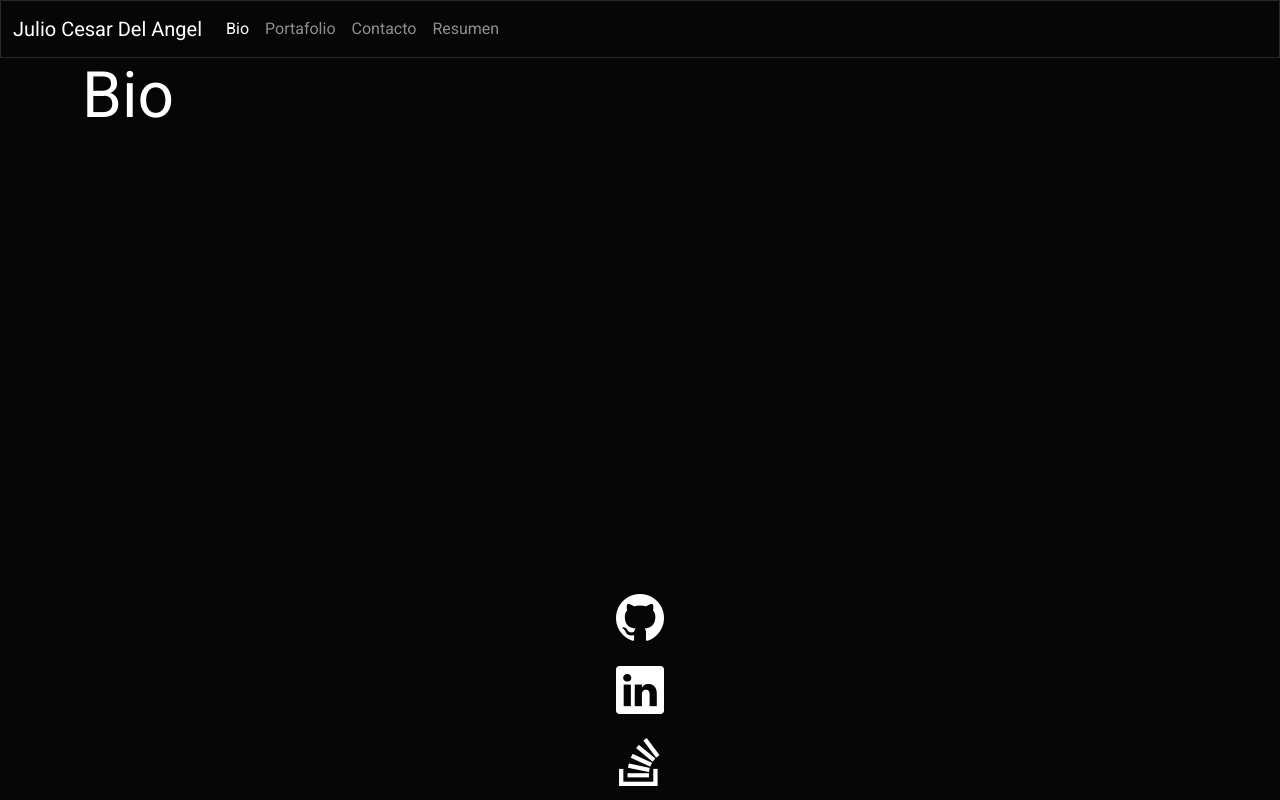
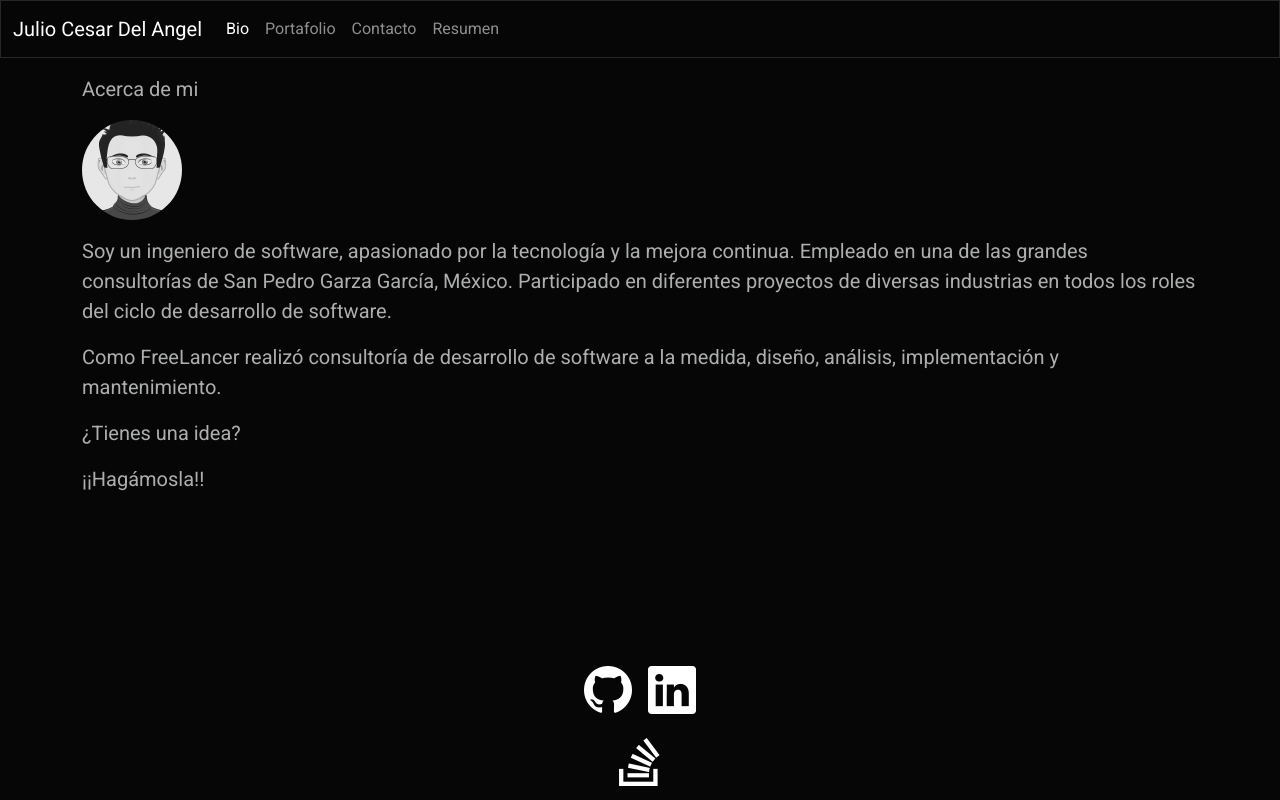
Before and after one commit to JulioCesarDelAngel/Portfolio-M20-D01, a React (Create React App) app: page / in a window 1280 px wide. Built offline with nearby package versions, Linux system fonts and the light colour scheme.

Commit message:
se agrega informacion de bio page, se corrige footer

```diff
--- a/src/components/Footer.js
+++ b/src/components/Footer.js
@@ -3,15 +3,15 @@ import React from "react";
 export default function Footer(){
     return(
         <footer className="footer fixed-bottom container text-center col-md-2">
-            <a className="ms-4 me-4" href="https://github.com/JulioCesarDelAngel" target="_blank" rel="noreferrer">
+            <a className="ms-2 me-2" href="https://github.com/JulioCesarDelAngel" target="_blank" rel="noreferrer">
                 <i className="bi bi-github" style={{fontSize:"3rem",color: "white"}}></i>
             </a>
 
-            <a className="ms-4 me-4" href="https://www.linkedin.com/in/JuliusMathison" target="_blank" rel="noreferrer">
+            <a className="ms-2 me-2" href="https://www.linkedin.com/in/JuliusMathison" target="_blank" rel="noreferrer">
                 <i className="bi bi-linkedin" style={{fontSize:"3rem",color: "white"}}></i>
             </a>
 
-            <a className="ms-4 me-4" href="https://stackoverflow.com/users/19882522" target="_blank" rel="noreferrer">
+            <a className="ms-2 me-2" href="https://stackoverflow.com/users/19882522" target="_blank" rel="noreferrer">
                 <i className="bi bi-stack-overflow" style={{fontSize:"3rem",color: "white"}}></i>
             </a>
         </footer>
--- a/src/components/pages/Bio.js
+++ b/src/components/pages/Bio.js
@@ -1,7 +1,24 @@
-import React from "react";
+import React, { Fragment } from "react";
+import profileImage from '../../assets/images/myAvatar_bw.png'
 
 export default function Bio () {
     return (
-        <h1>Bio</h1>
+        <Fragment>
+            <p className="blockquote mt-3">Acerca de mi</p>
+            <img src={profileImage} className="rounded-circle" style={{with:"100px",height:"100px"}}
+            borderRadius="50%" alt="Cinque Terre"></img>
+                <figure class="text-center">
+                <blockquote className="blockquote mt-3">
+                    <p className="text-start">Soy un ingeniero de software, apasionado por la tecnología y la mejora continua.
+                        Empleado en una de las grandes consultorías de San Pedro Garza García, México.
+                        Participado en diferentes proyectos de diversas industrias en todos los roles del ciclo de desarrollo de software.
+                        </p>
+                        <p className="text-start">Como FreeLancer realizó consultoría de desarrollo de software a la medida, diseño, análisis, implementación y mantenimiento.</p>
+                        <p className="text-start">¿Tienes una idea?</p>
+                        <p className="text-start">¡¡Hagámosla!!</p>
+                </blockquote>
+                </figure>
+
+        </Fragment>
     );
 }
```
Also changed, not shown: src/assets/images/myAvatar_bw.png (added).
